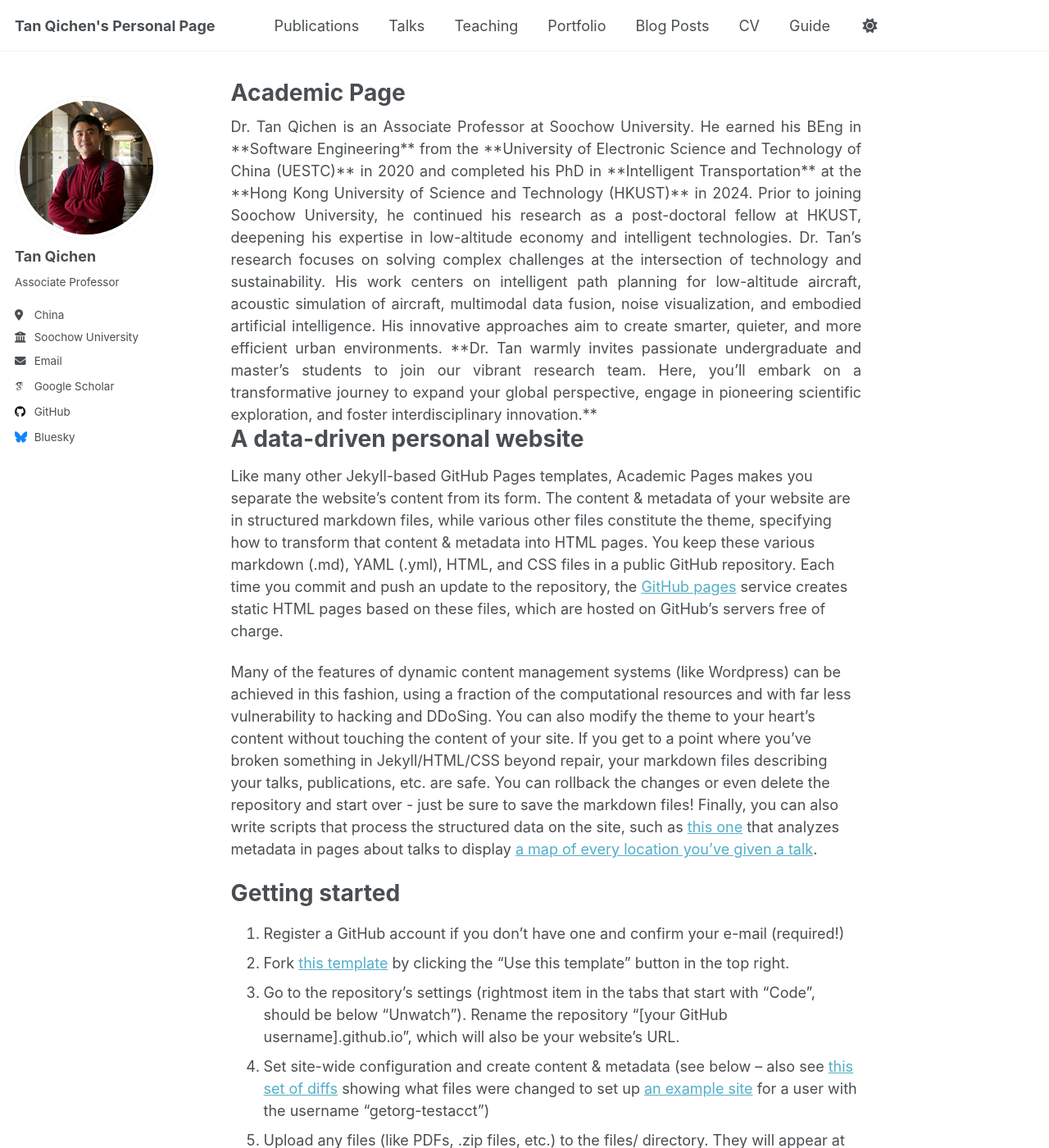
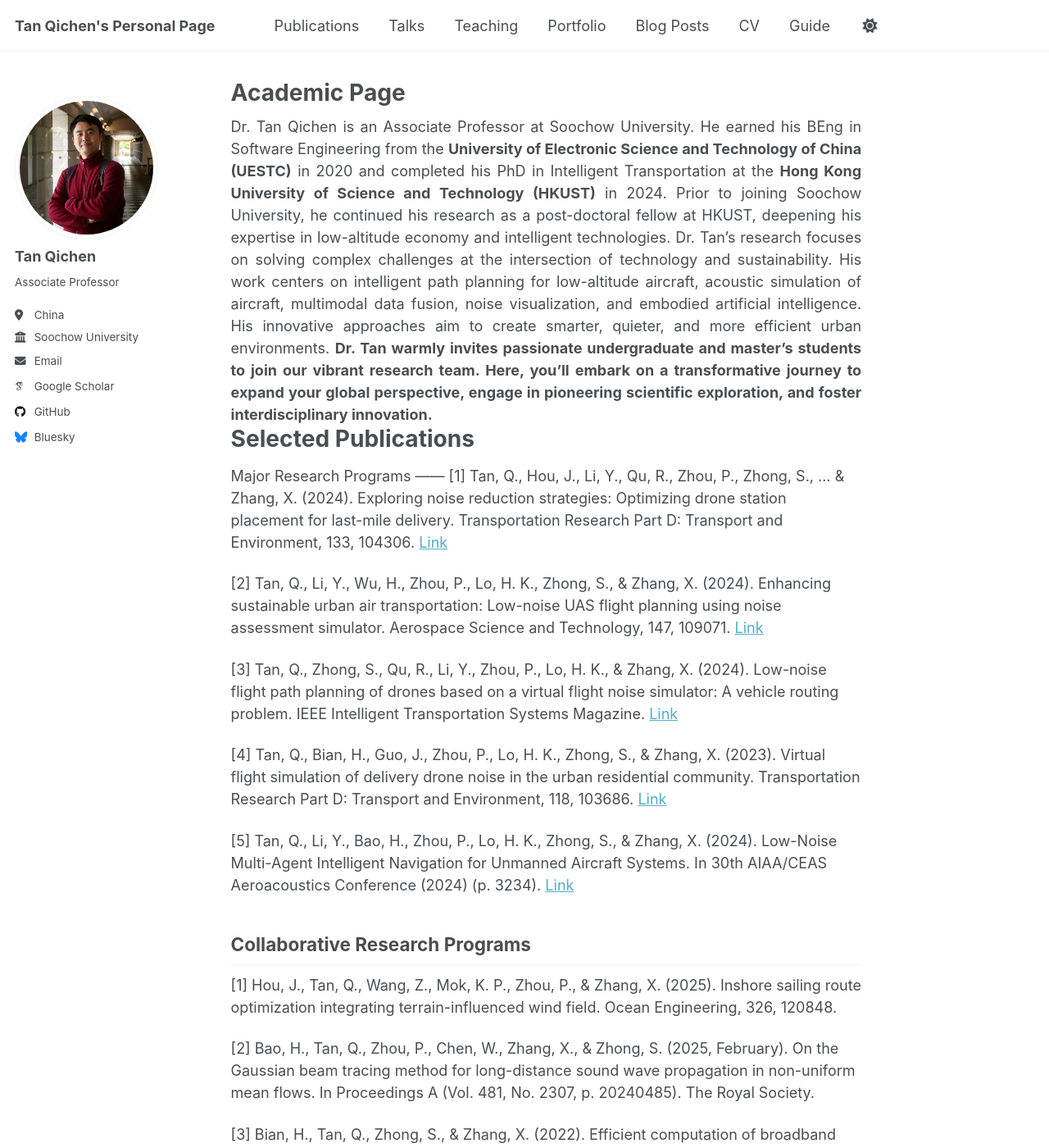
Before and after one commit to tylertam98/tylertam98.github.io, a Jekyll site: the page built from _pages/about.md, in a window 1280 px wide and 1400 px high. Shown: the whole window at 82% size. Built offline with Jekyll 4.4.1, drawn with Linux system fonts in a browser that asks for light colours; some web fonts are replaced; some of the changed text lies outside the part shown.

Commit message:
Update about.md

```diff
--- a/_pages/about.md
+++ b/_pages/about.md
@@ -7,23 +7,40 @@ redirect_from:
   - /about.html
 ---
 <div style="text-align: justify;">
-Dr. Tan Qichen is an Associate Professor at Soochow University. He earned his BEng in **Software Engineering** from the **University of Electronic Science and Technology of China (UESTC)** in 2020 and completed his PhD in **Intelligent Transportation** at the **Hong Kong University of Science and Technology (HKUST)** in 2024. Prior to joining Soochow University, he continued his research as a post-doctoral fellow at HKUST, deepening his expertise in low-altitude economy and intelligent technologies. Dr. Tan’s research focuses on solving complex challenges at the intersection of technology and sustainability. His work centers on intelligent path planning for low-altitude aircraft, acoustic simulation of aircraft, multimodal data fusion, noise visualization, and embodied artificial intelligence. His innovative approaches aim to create smarter, quieter, and more efficient urban environments. **Dr. Tan warmly invites passionate undergraduate and master’s students to join our vibrant research team. Here, you’ll embark on a transformative journey to expand your global perspective, engage in pioneering scientific exploration, and foster interdisciplinary innovation.**
+Dr. Tan Qichen is an Associate Professor at Soochow University. He earned his BEng in Software Engineering from the <strong>University of Electronic Science and Technology of China (UESTC)</strong> in 2020 and completed his PhD in Intelligent Transportation at the <strong>Hong Kong University of Science and Technology (HKUST)</strong> in 2024. Prior to joining Soochow University, he continued his research as a post-doctoral fellow at HKUST, deepening his expertise in low-altitude economy and intelligent technologies. Dr. Tan’s research focuses on solving complex challenges at the intersection of technology and sustainability. His work centers on intelligent path planning for low-altitude aircraft, acoustic simulation of aircraft, multimodal data fusion, noise visualization, and embodied artificial intelligence. His innovative approaches aim to create smarter, quieter, and more efficient urban environments. <strong>Dr. Tan warmly invites passionate undergraduate and master’s students to join our vibrant research team. Here, you’ll embark on a transformative journey to expand your global perspective, engage in pioneering scientific exploration, and foster interdisciplinary innovation.</strong>
 </div>
 
-A data-driven personal website
+Selected Publications
 ======
-Like many other Jekyll-based GitHub Pages templates, Academic Pages makes you separate the website's content from its form. The content & metadata of your website are in structured markdown files, while various other files constitute the theme, specifying how to transform that content & metadata into HTML pages. You keep these various markdown (.md), YAML (.yml), HTML, and CSS files in a public GitHub repository. Each time you commit and push an update to the repository, the [GitHub pages](https://pages.github.com/) service creates static HTML pages based on these files, which are hosted on GitHub's servers free of charge.
+Major Research Programs
+------
+[1] Tan, Q., Hou, J., Li, Y., Qu, R., Zhou, P., Zhong, S., ... & Zhang, X. (2024). Exploring noise reduction strategies: Optimizing drone station placement for last-mile delivery. Transportation Research Part D: Transport and Environment, 133, 104306. [Link](https://www.sciencedirect.com/science/article/pii/S1361920924002633)
 
-Many of the features of dynamic content management systems (like Wordpress) can be achieved in this fashion, using a fraction of the computational resources and with far less vulnerability to hacking and DDoSing. You can also modify the theme to your heart's content without touching the content of your site. If you get to a point where you've broken something in Jekyll/HTML/CSS beyond repair, your markdown files describing your talks, publications, etc. are safe. You can rollback the changes or even delete the repository and start over - just be sure to save the markdown files! Finally, you can also write scripts that process the structured data on the site, such as [this one](https://github.com/academicpages/academicpages.github.io/blob/master/talkmap.ipynb) that analyzes metadata in pages about talks to display [a map of every location you've given a talk](https://academicpages.github.io/talkmap.html).
+[2] Tan, Q., Li, Y., Wu, H., Zhou, P., Lo, H. K., Zhong, S., & Zhang, X. (2024). Enhancing sustainable urban air transportation: Low-noise UAS flight planning using noise assessment simulator. Aerospace Science and Technology, 147, 109071. [Link](https://www.sciencedirect.com/science/article/pii/S1270963824002049)
 
-Getting started
+[3] Tan, Q., Zhong, S., Qu, R., Li, Y., Zhou, P., Lo, H. K., & Zhang, X. (2024). Low-noise flight path planning of drones based on a virtual flight noise simulator: A vehicle routing problem. IEEE Intelligent Transportation Systems Magazine. [Link](https://ieeexplore.ieee.org/abstract/document/10540653)
+
+[4] Tan, Q., Bian, H., Guo, J., Zhou, P., Lo, H. K., Zhong, S., & Zhang, X. (2023). Virtual flight simulation of delivery drone noise in the urban residential community. Transportation Research Part D: Transport and Environment, 118, 103686. [Link](https://www.sciencedirect.com/science/article/pii/S1361920923000834)
+
+[5] Tan, Q., Li, Y., Bao, H., Zhou, P., Lo, H. K., Zhong, S., & Zhang, X. (2024). Low-Noise Multi-Agent Intelligent Navigation for Unmanned Aircraft Systems. In 30th AIAA/CEAS Aeroacoustics Conference (2024) (p. 3234). [Link](https://arc.aiaa.org/doi/abs/10.2514/6.2024-3234)
+
+Collaborative Research Programs
+------
+[1] Hou, J., Tan, Q., Wang, Z., Mok, K. P., Zhou, P., & Zhang, X. (2025). Inshore sailing route optimization integrating terrain-influenced wind field. Ocean Engineering, 326, 120848.
+
+[2] Bao, H., Tan, Q., Zhou, P., Chen, W., Zhang, X., & Zhong, S. (2025, February). On the Gaussian beam tracing method for long-distance sound wave propagation in non-uniform mean flows. In Proceedings A (Vol. 481, No. 2307, p. 20240485). The Royal Society.
+
+[3] Bian, H., Tan, Q., Zhong, S., & Zhang, X. (2022). Efficient computation of broadband noise propagation using Gaussian beam tracing method. The Journal of the Acoustical Society of America, 151(5), 3387-3397.
+
+[4] Bian, H., Tan, Q., Zhong, S., & Zhang, X. (2021). Assessment of UAM and drone noise impact on the environment based on virtual flights. Aerospace Science and Technology, 118, 106996.
+
+[5] Hou, J., Liu, G., Tan, Q., Mok, K. P., Song, W., Chan, K. Y., ... & Zhang, X. (2024). Velocity prediction program for windsurfing: A hierarchical approach integrating biomechanical insights. Ocean Engineering, 312, 119070.
+
+Award
 ======
-1. Register a GitHub account if you don't have one and confirm your e-mail (required!)
-1. Fork [this template](https://github.com/academicpages/academicpages.github.io) by clicking the "Use this template" button in the top right.
-1. Go to the repository's settings (rightmost item in the tabs that start with "Code", should be below "Unwatch"). Rename the repository "[your GitHub username].github.io", which will also be your website's URL.
-1. Set site-wide configuration and create content & metadata (see below -- also see [this set of diffs](http://archive.is/3TPas) showing what files were changed to set up [an example site](https://getorg-testacct.github.io) for a user with the username "getorg-testacct")
-1. Upload any files (like PDFs, .zip files, etc.) to the files/ directory. They will appear at https://[your GitHub username].github.io/files/example.pdf.
-1. Check status by going to the repository settings, in the "GitHub pages" section
+Postgraduate Studentship (PGS), HKUST, 2020
+Excellent Graduate Student, UESTC, 2020
+Excellent Student Scholarship, UESTC, 2016-2019
 
 Site-wide configuration
 ------
```
